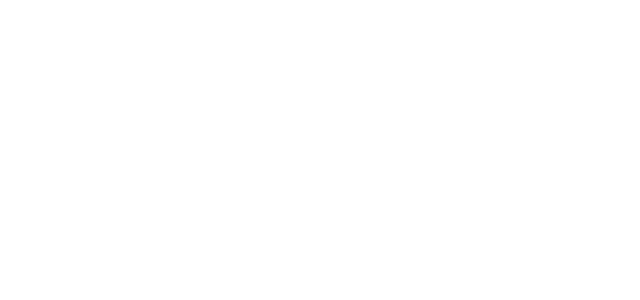
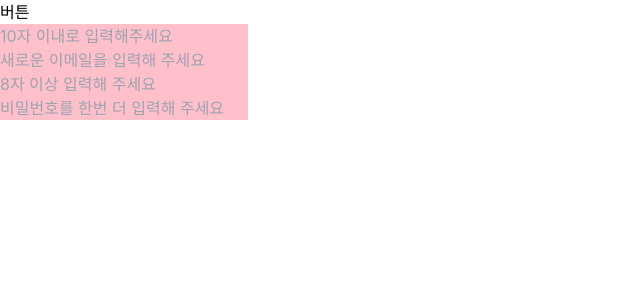
Before and after one commit to hbs0133/GlobalNomard-7, a Next.js app: page /mypage/infoPage in a window 1280 px wide. Before the commit this address had no page. Shown: the top 300 px of the page, without its empty margins (0-640 px from the left). Built offline with nearby package versions, Linux system fonts and the light colour scheme.

Commit message:
내 정보 기능 구현

```diff
--- a/src/pages/mypage/infoPage.tsx
+++ b/src/pages/mypage/infoPage.tsx
@@ -1,55 +1,86 @@
 'use client';
 
 import axios from 'axios'
-import { IUser } from '@/types/user'
+import { IUser, IUserInforEdit } from '@/types/user'
 import { useRouter } from 'next/router'
 import { useUserStore } from '@/hooks/useUserStore'
-import React, { useEffect, useState } from 'react'
+import React, { use, useEffect, useState } from 'react'
+import Input from '@/components/Input/Input';
 
 function InfoPage() {
-    const [email, setEmail] = useState(null)
-    const [nickname, setNickname] = useState(null)
-    const [password, setPassword] = useState(null)
-    const [passwordConfirm, setPasswordConfirm] = useState(null);
+    const [email, setEmail] = useState('')
+    const [nickname, setNickname] = useState('')
+    const [password, setPassword] = useState('')
+    const [passwordConfirm, setPasswordConfirm] = useState('')
+    const [profileImageUrl, setProfileImageUrl] = useState('https://sprint-fe-project.s3.ap-northeast-2.amazonaws.com/globalnomad/profile_image/7-7_1119_1728047280262.jpeg')
     const router = useRouter();
     const { user, accessToken, setUser } = useUserStore();
 
-    //로그인 돼있을 때 회원가입 창으로 못 들어가게 막음
     useEffect(() => {
-
         const myInfo = async () => {
-            const response = await axios.get<IUser>('https://sp-globalnomad-api.vercel.app/7-7/users/me', {
-                headers: { Authorization: `Bearer ${accessToken}`, },
-            });
-            console.log(response);
+            try {
+                console.log(accessToken)
+                const response = await axios.get<IUser>('https://sp-globalnomad-api.vercel.app/7-7/users/me', {
+                    headers: { Authorization: `Bearer ${accessToken}`, },
+                });
+                const data = response.data;
+                setEmail(data.email);
+                setNickname(data.nickname);
+            } catch {
+                router.push('/');
+            }
         }
-
-        if (!user) {
-            router.push('/');
-        }
-        else {
+        if (user != null) {
             myInfo();
         }
     }, [user])
 
-    const signUp = async (e: React.FormEvent<HTMLFormElement>) => {
-        e.preventDefault();
-        await axios.post('https://sp-globalnomad-api.vercel.app/7-7/users', {
-            email: email,
-            nickname: nickname,
-            password: password,
-            passwordConfirmation: passwordConfirm,
-        })
-            .then(res => {
-                router.push("/auth/LoginPage")
-            })
-            .catch(res => {
-                console.log(res.response.data.message);
-            });
+    const edit = async () => {
+        try {
+            console.log(accessToken)
+            const response = await axios.patch<IUserInforEdit>(
+                'https://sp-globalnomad-api.vercel.app/7-7/users/me',
+                {
+                    nickname: nickname,
+                    profileImageUrl: profileImageUrl,
+                    newPassword: password
+                },
+                {
+                    headers: { Authorization: `Bearer ${accessToken}` },
+                }
+            );
+        } catch (err) {
+            console.error(err);
+        }
     };
 
     return (
         <>
+            <button onClick={edit} >버튼</button>
+            <Input
+                id='nickname'
+                placeholder='10자 이내로 입력해주세요'
+                value={nickname}
+                onChange={(e) => setNickname(e.target.value)}
+            />
+            <Input
+                id='email'
+                placeholder='새로운 이메일을 입력해 주세요'
+                value={email}
+                onChange={(e) => setEmail(e.target.value)}
+            />
+            <Input
+                id='password'
+                placeholder='8자 이상 입력해 주세요'
+                value={password}
+                onChange={(e) => setPassword(e.target.value)}
+            />
+            <Input
+                id='passwordConfirm'
+                placeholder='비밀번호를 한번 더 입력해 주세요'
+                value={passwordConfirm}
+                onChange={(e) => setPasswordConfirm(e.target.value)}
+            />
         </>
     )
 }
--- a/src/types/user.ts
+++ b/src/types/user.ts
@@ -18,3 +18,9 @@ export interface IUserContextType {
     setUser: React.Dispatch<React.SetStateAction<IUser | null>>;
     setTokens: React.Dispatch<React.SetStateAction<IAuthTokens | null>>;
 }
+
+export interface IUserInforEdit {
+    nickname: string;
+    profileImageUrl: string;
+    newPassword: string;
+}
```
